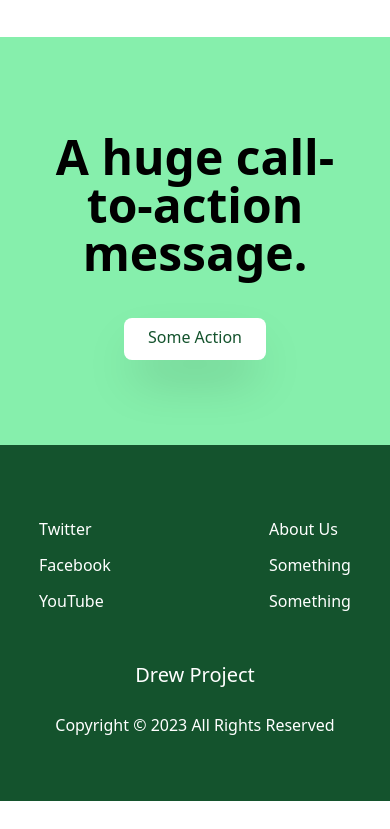
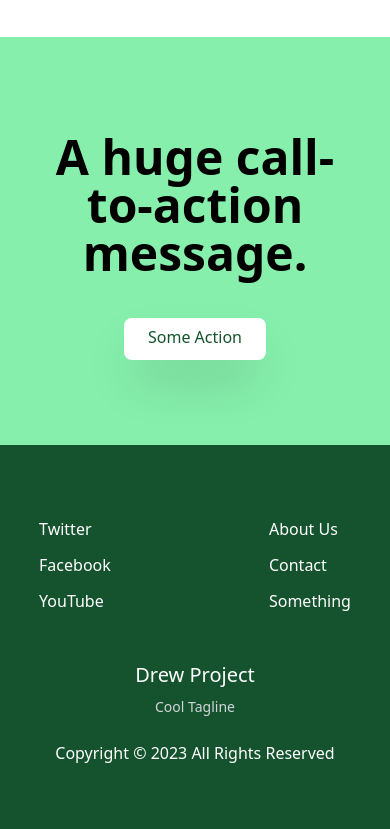
Before and after one commit to insidemordecai/drew-project, a website: page index.html in a window 390 px wide. Shown: the part 2716-3545 px from the top of the page. Before the commit the page ends 3517 px from the top, so only its background shows below. Drawn offline with Linux system fonts and the light colour scheme.

Commit message:
add tagline to footer

```diff
--- a/index.html
+++ b/index.html
@@ -193,6 +193,9 @@
           <span class="text-bold text-xl text-white">
             Drew Project
           </span>
+          <span class="text-gray-300 text-sm text-center pt-2 block md:hidden">
+            Cool Tagline
+          </span>
         </div>
         <div class="hidden text-white md:block">
           Copyright &copy; 2023 All Rights Reserved
@@ -213,7 +216,7 @@
           <a href="#"
             class="hover:bg-yellow-300 hover:text-green-900 hover:transition-all hover:px-1 hover:rounded">About Us</a>
           <a href="#"
-            class="hover:bg-yellow-300 hover:text-green-900 hover:transition-all hover:px-1 hover:rounded">Something</a>
+            class="hover:bg-yellow-300 hover:text-green-900 hover:transition-all hover:px-1 hover:rounded">Contact</a>
           <a href="#"
             class="hover:bg-yellow-300 hover:text-green-900 hover:transition-all hover:px-1 hover:rounded">Something</a>
         </div>
```
Also changed, not shown: css/main.css.
